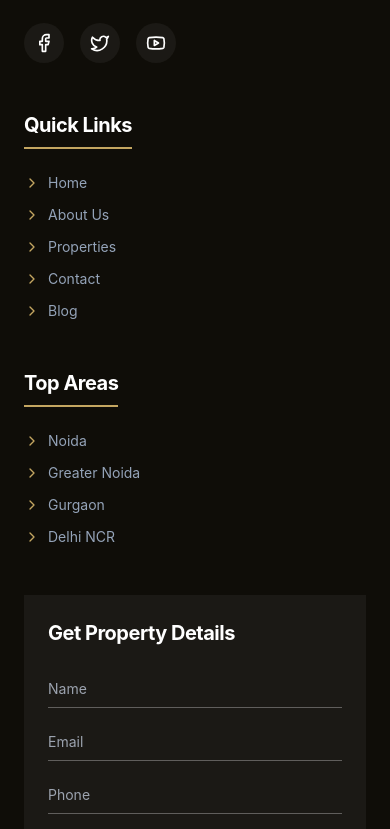
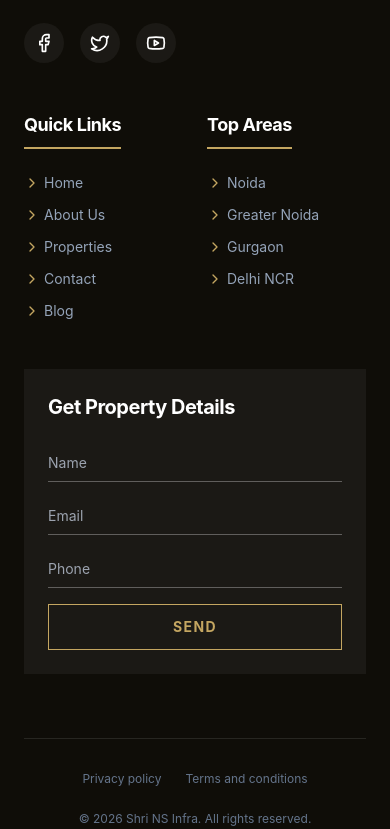
Before and after one commit to arpan-evita/shri-ns-infra, a React (Vite) app: page / in a window 390 px wide. Shown: the part 8909-9738 px from the top of the page. Built offline with nearby package versions, Linux system fonts and the light colour scheme; no server answers; the database is empty.

Commit message:
Optimize footer layout for mobile to place Quick Links and Top Areas side-by-side

```diff
--- a/src/components/layout/Footer.tsx
+++ b/src/components/layout/Footer.tsx
@@ -6,8 +6,8 @@ export const Footer = () => {
   return (
     <footer className="bg-[#0f0d08] pt-16 md:pt-24 pb-8 md:pb-12 px-6">
       <div className="mx-auto max-w-7xl">
-        <div className="grid grid-cols-1 md:grid-cols-2 lg:grid-cols-4 gap-12 md:gap-16 mb-16 md:mb-20">
-          <div className="space-y-6 md:space-y-8">
+        <div className="grid grid-cols-2 lg:grid-cols-4 gap-x-6 gap-y-12 md:gap-16 mb-16 md:mb-20">
+          <div className="col-span-2 lg:col-span-1 space-y-6 md:space-y-8">
             <div className="flex items-center gap-2">
               <img src={logoImg} alt="Shri NS Infra" className="h-10 md:h-12 w-auto" />
             </div>
@@ -35,8 +35,8 @@ export const Footer = () => {
             </div>
           </div>
 
-          <div>
-            <h3 className="text-white text-xl md:text-2xl font-bold mb-6 md:mb-8 border-b-2 border-[#c4a661] inline-block pb-2">Quick Links</h3>
+          <div className="col-span-1">
+            <h3 className="text-white text-lg md:text-2xl font-bold mb-6 md:mb-8 border-b-2 border-[#c4a661] inline-block pb-2">Quick Links</h3>
             <ul className="space-y-3 md:space-y-4">
               {[
                 { name: 'Home', path: '/' },
@@ -46,28 +46,28 @@ export const Footer = () => {
                 { name: 'Blog', path: '/blog' }
               ].map((item) => (
                 <li key={item.name}>
-                  <Link to={item.path} className="text-slate-400 hover:text-[#c4a661] flex items-center gap-2 transition-colors text-sm md:text-base">
-                    <ChevronRight className="w-4 h-4 text-[#c4a661]" /> {item.name}
+                  <Link to={item.path} className="text-slate-400 hover:text-[#c4a661] flex items-center gap-1 md:gap-2 transition-colors text-sm md:text-base">
+                    <ChevronRight className="w-4 h-4 text-[#c4a661] shrink-0" /> <span className="truncate">{item.name}</span>
                   </Link>
                 </li>
               ))}
             </ul>
           </div>
 
-          <div>
-            <h3 className="text-white text-xl md:text-2xl font-bold mb-6 md:mb-8 border-b-2 border-[#c4a661] inline-block pb-2">Top Areas</h3>
+          <div className="col-span-1">
+            <h3 className="text-white text-lg md:text-2xl font-bold mb-6 md:mb-8 border-b-2 border-[#c4a661] inline-block pb-2">Top Areas</h3>
             <ul className="space-y-3 md:space-y-4">
               {['Noida', 'Greater Noida', 'Gurgaon', 'Delhi NCR'].map((item) => (
                 <li key={item}>
-                  <a href="#" className="text-slate-400 hover:text-[#c4a661] flex items-center gap-2 transition-colors text-sm md:text-base">
-                    <ChevronRight className="w-4 h-4 text-[#c4a661]" /> {item}
+                  <a href="#" className="text-slate-400 hover:text-[#c4a661] flex items-center gap-1 md:gap-2 transition-colors text-sm md:text-base">
+                    <ChevronRight className="w-4 h-4 text-[#c4a661] shrink-0" /> <span className="truncate">{item}</span>
                   </a>
                 </li>
               ))}
             </ul>
           </div>
 
-          <div className="bg-white/5 p-6 md:p-8 rounded-sm">
+          <div className="col-span-2 lg:col-span-1 bg-white/5 p-6 md:p-8 rounded-sm">
             <h3 className="text-white text-xl md:text-2xl font-bold mb-6 md:mb-8">Get Property Details</h3>
             <form className="space-y-4">
               <input type="text" placeholder="Name" className="w-full bg-transparent border-b border-white/30 py-2 text-white text-sm focus:outline-none focus:border-[#c4a661] transition-colors" />
```
